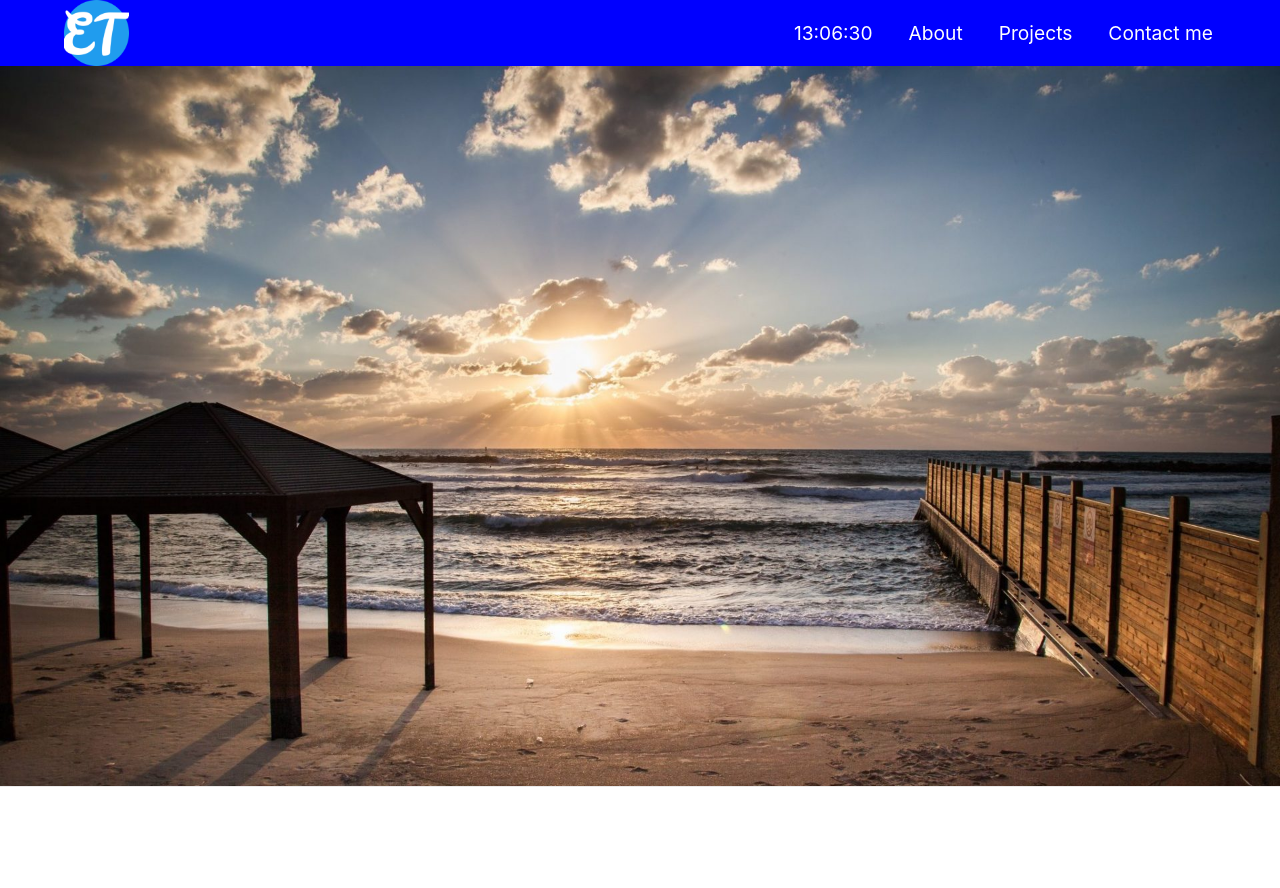
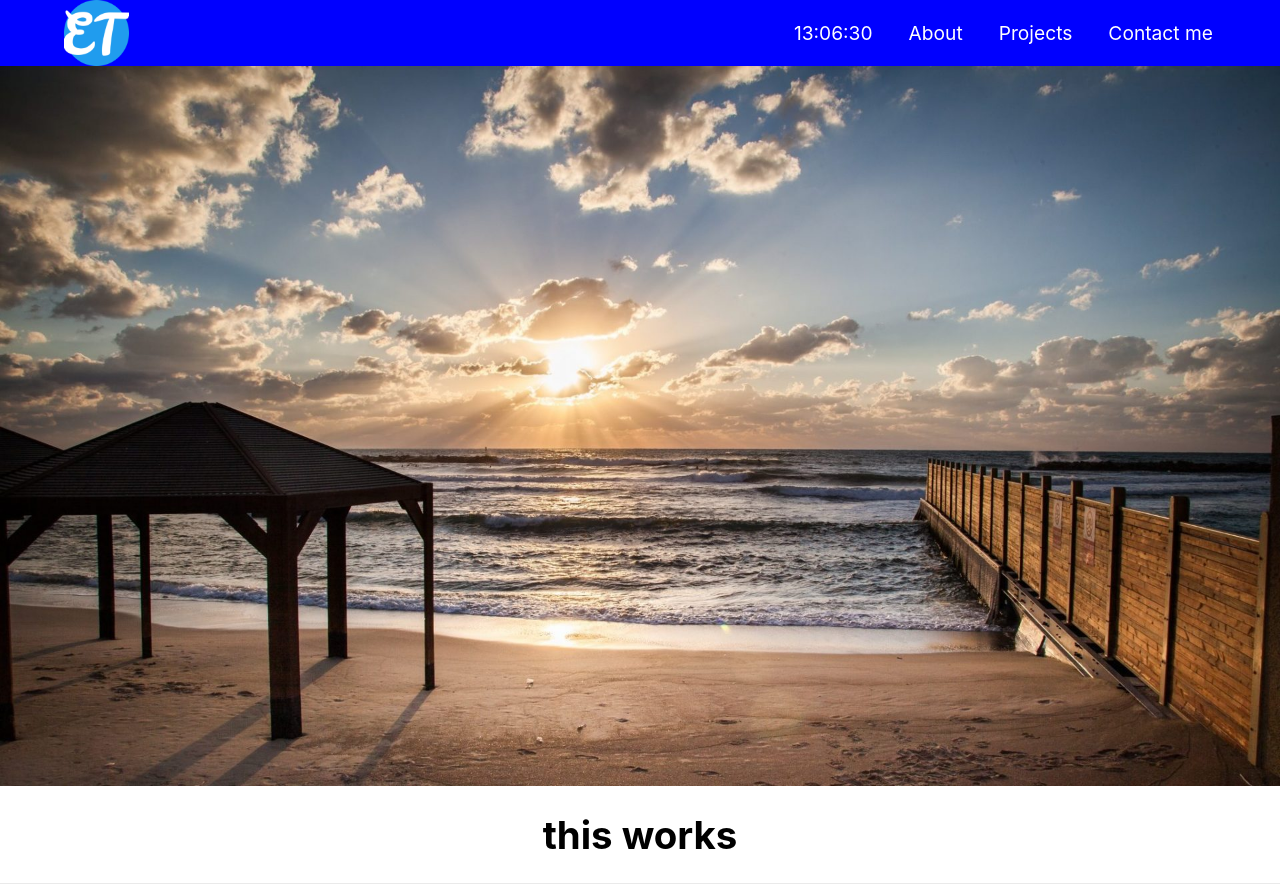
Before and after one commit to EladTal14/portfolio, a Next.js app: page / in a window 1280 px wide. Shown: the top 888 px of the page. Built offline with nearby package versions, Linux system fonts and the light colour scheme.

Commit message:
chk for changes in vercel

```diff
--- a/pages/index.js
+++ b/pages/index.js
@@ -17,6 +17,7 @@ export default function Home() {
           width={1920}
           alt="https://www.touristisrael.com/free-things-to-do-in-tel-aviv/24755/"
         />
+        <h1>this works</h1>
       </main>
 
       <footer>
```
